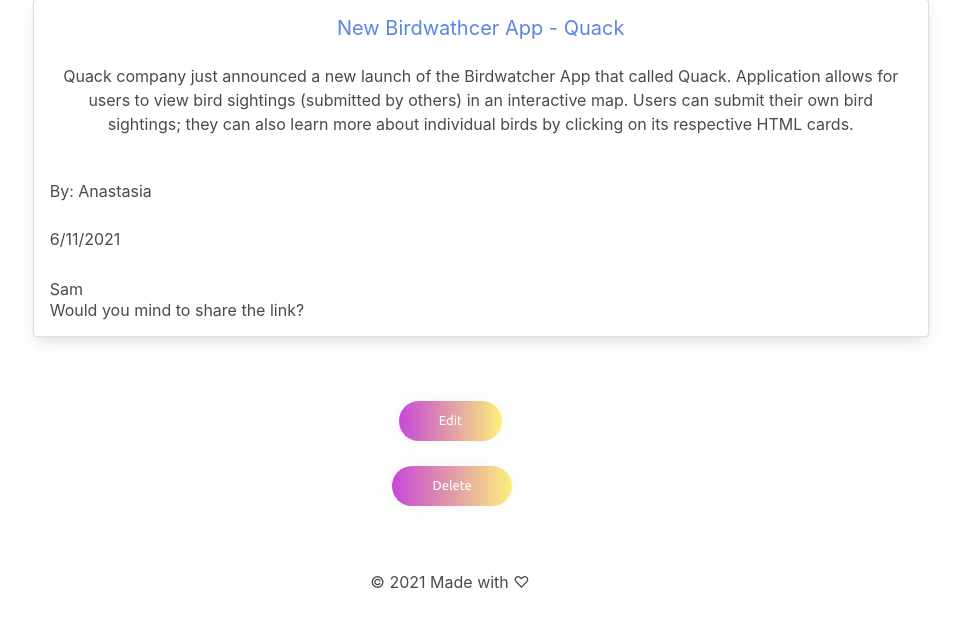
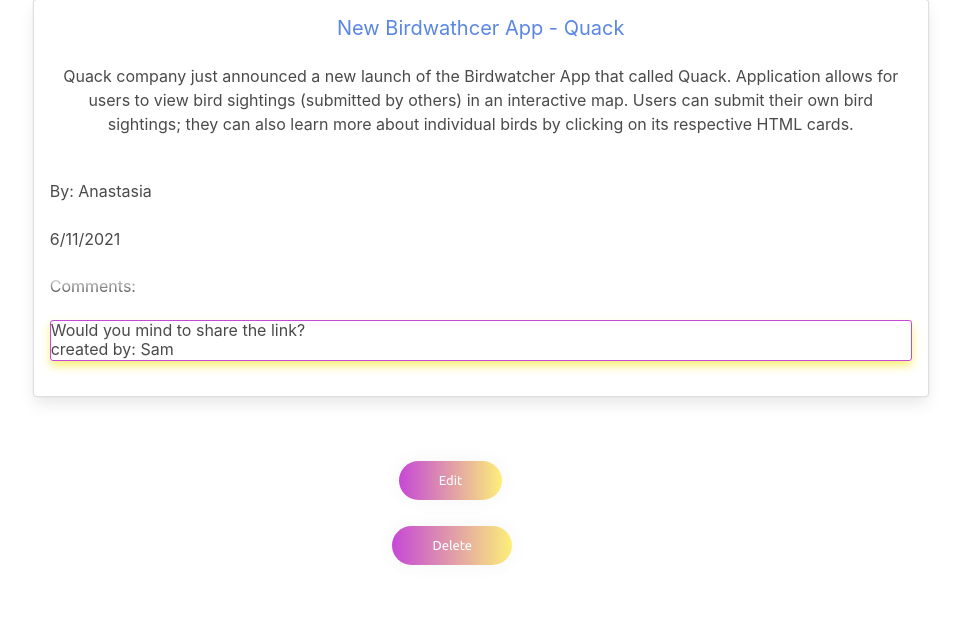
Before and after one commit to sheymanidze/Tech-Blog, a Node server app: page /dashboard in a window 1280 px wide. Shown: the part 257-877 px from the top of the page, without its empty margins (190-1151 px from the left). Before the commit the page ends 846 px from the top, so only its background shows below. Run offline with Node 20, Linux system fonts and the light colour scheme; a user stored in the database is signed in; data comes from the database, SQL or seed files in the repository; some libraries are stand-ins or nearby versions.

Commit message:
dashboard comments

```diff
--- a/package.json
+++ b/package.json
@@ -28,6 +28,7 @@
     "jsonwebtoken": "^8.5.1",
     "mysql": "^2.18.1",
     "mysql2": "^2.2.5",
+    "scheduler": "^0.20.2",
     "sequelize": "^6.6.2"
   }
 }
--- a/public/css/style.css
+++ b/public/css/style.css
@@ -118,7 +118,11 @@ h3 {
   display: none;
 }
 
-
+.oneComment{
+  border: solid 1px #c648d6;
+  border-radius: 3px;
+  box-shadow: 0 5px 10px #fcef7a;
+}
 
 footer {
   text-align:center;
--- a/utils/helpers.js
+++ b/utils/helpers.js
@@ -3,4 +3,5 @@ module.exports = {
     // Format date as MM/DD/YYYY
     return date.toLocaleDateString();
   },
-};
+
+}
--- a/views/dashboard.handlebars
+++ b/views/dashboard.handlebars
@@ -7,7 +7,7 @@
     {{#each post as |post|}}
     {{>postdetails post}}
 
-
+    {{!-- {{>commentDetails post.comments}} --}}
     {{!-- {{#each post.comments as |comment|}}
     {{comment.comments_text}}
     {{/each}} --}}
--- a/views/layouts/main.handlebars
+++ b/views/layouts/main.handlebars
@@ -61,6 +61,7 @@
   <script src="/js/edit.js"></script>
   <script src="/js/delete.js"></script>
   <script src="/js/comments.js"></script>
+  <script src="/js/idleTimer.js"></script>
 
 </body>
 
--- a/views/partials/commentDetails.handlebars
+++ b/views/partials/commentDetails.handlebars
@@ -1,25 +1,13 @@
-{{!-- <div>
-  {{#each comments as |comment|}}
-  <section> --}}
-    {{!-- <h6>{{user.username}}</h6> --}}
-    {{!-- <h6>{{comments_text}}</h6> --}}
-    {{!-- <h6>{{comment.username}}</h6>
-    <h6>{{comment.post_id}}</h6>
-    <h6>{{comment.comments_text}}</h6>
-  </section>
-  {{/each}}
-</div> --}}
-
-{{!-- {{#each post.comments as |comment|}}
-{{comment.comments_text}}
-{{/each}} --}}
-
-<div class="comments">
+<div class="comment">
   {{#each this}}
-  <h7>{{user.username}}</h7>
-  {{!-- <h7>{{format_date createdAt}}</h7> --}}
-  <div>
-    <h5>{{comments_text}}</h5>
+  <div class="oneComment">
+    <div>
+      <h5>{{comments_text}}</h5>
+    </div>
+    <div>
+      <h8>created by: {{user.username}}</h8>
+    </div>
   </div>
+  <br>
   {{/each}}
 </div>
--- a/views/partials/postdetails.handlebars
+++ b/views/partials/postdetails.handlebars
@@ -15,9 +15,9 @@
       <h7>{{format_date createdAt}}</h7>
     </div>
     <div>
-      {{>commentDetails comments}}
-
-
+      <h4>Comments:</h4>
+      <br>
+      <h5>{{>commentDetails comments}}</h5>
     </div>
 
   </figure>
--- a/views/post.handlebars
+++ b/views/post.handlebars
@@ -31,11 +31,11 @@
       </div>
       <div class="comments-all" id="commentsAll{{post.id}}">
         <div>
-          <h4>{{>commentDetails comments}}</h4>
+          <h4>{{>commentDetails post.comments}}</h4>
         </div>
       </div>
-      <a style="color: rgb(215, 179, 221) !important; margin-left: 5%;" href="#"
-        onclick="showAllComments({{post.id}})">View All Comments</a>
+      <a style="color: rgb(215, 179, 221) !important;" href="#" onclick="showAllComments({{post.id}})">View All
+        Comments</a>
 
     </figure>
   </div>
```
Also changed, not shown: public/js/idleTimer.js (added, +60 -0 lines), views/singlepost.handlebars (+7 -7 lines), README.md.
